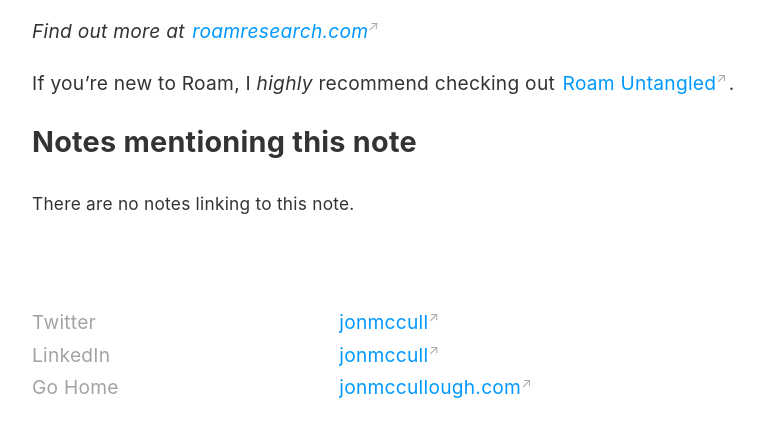
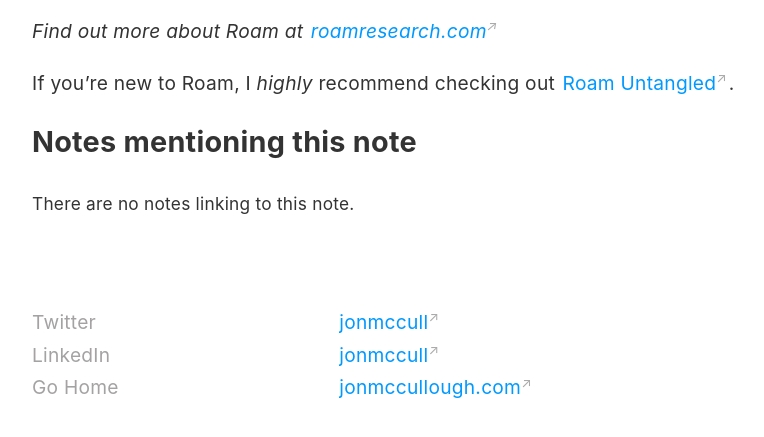
Before and after one commit to jonmccull/digital-garden, a Jekyll site: the page built from _notes/roam.md, in a window 1280 px wide, cut to the strip 717-1161 px from the top of the page. Shown: the top 437 px of the strip, without its empty margins (230-994 px from the left). Built offline with Jekyll 4.4.1, drawn with Linux system fonts in a browser that asks for light colours.

Commit message:
Note update test

```diff
--- a/_notes/roam.md
+++ b/_notes/roam.md
@@ -7,6 +7,6 @@
 	<iframe loading="lazy" width="560" height="315" src="https://www.youtube-nocookie.com/embed/t4AD320OG60" title="YouTube video player" frameborder="0" allow="accelerometer; autoplay; clipboard-write; encrypted-media; gyroscope; picture-in-picture" allowfullscreen></iframe>
 </div>
 
-<em>Find out more at [roamresearch.com](https://roamresearch.com)</em>
+<em>Find out more about Roam at [roamresearch.com](https://roamresearch.com)</em>
 
 If you're new to Roam, I <em>highly</em> recommend checking out [Roam Untangled](https://www.jamoe.org/roam).
```
